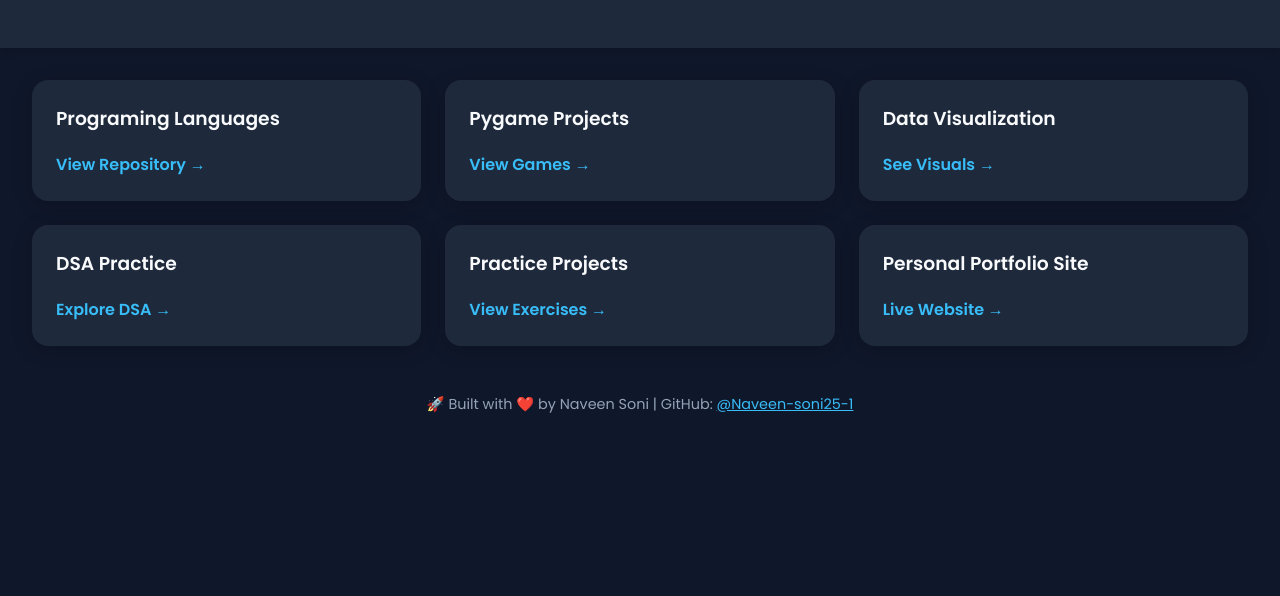
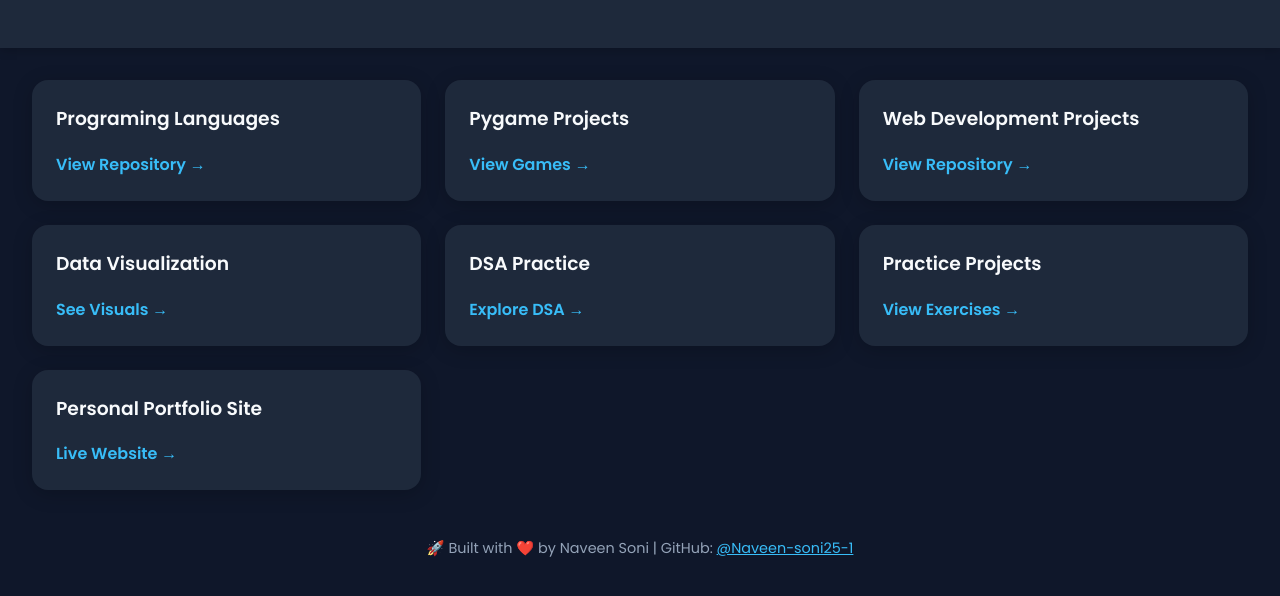
Before and after one commit to Naveen-soni25-1/Naveen-soni25-1.github.io, a plain HTML site: page index.html in a window 1280 px wide. Shown: the part 132-728 px from the top of the page. Drawn offline with Linux system fonts and the light colour scheme.

Commit message:
Update index.html

```diff
--- a/index.html
+++ b/index.html
@@ -68,6 +68,10 @@
       <a href="https://github.com/Naveen-soni25-1/My_Best_Project/tree/main/pygame_project">View Games →</a>
     </div>
     <div class="card">
+      <h3>Web Development Projects</h3>
+      <a href="https://github.com/Naveen-soni25-1/My_Best_Project/tree/main/web_development_project">View Repository →</a>
+    </div>
+    <div class="card">
       <h3>Data Visualization</h3>
       <a href="https://github.com/Naveen-soni25-1/My_Best_Project/tree/main/Data_Visualization_project">See Visuals →</a>
     </div>
```
